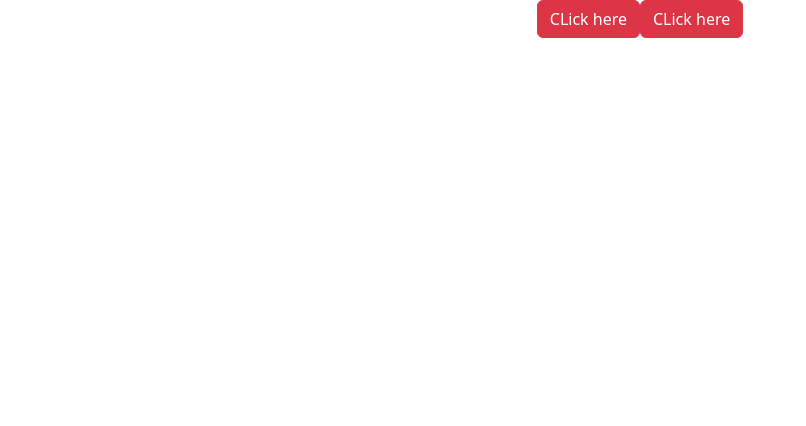
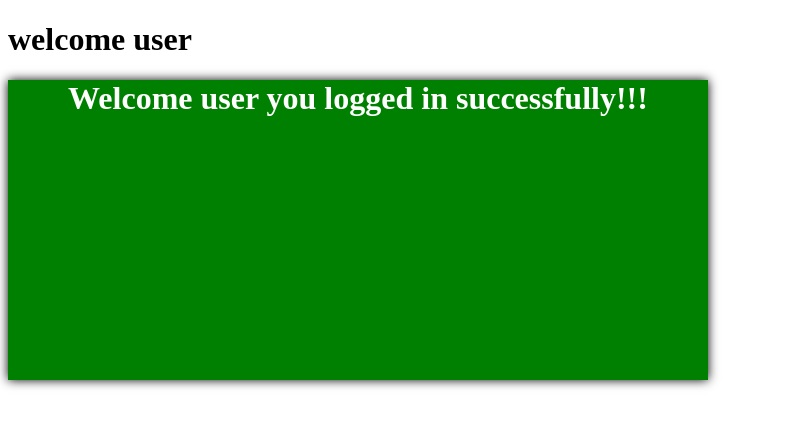
Before and after one commit to Pavan7355/React-Class-Batch2-Jfs-and-Pfs, a React (Create React App) app: page / in a window 1280 px wide. Shown: the top 426 px of the page, without its empty margins (0-806 px from the left). Built offline with nearby package versions, Linux system fonts and the light colour scheme.

Commit message:
react conditional rendering

```diff
--- a/src/App.js
+++ b/src/App.js
@@ -1,15 +1,22 @@
 import React from 'react'
-
-import 'bootstrap/dist/css/bootstrap.min.css';
+// import Example1 from './ConditionalRendering/Example1';
+// import Logout from './ConditionalRendering/Logout';
+// import Login from './ConditionalRendering/Login';
+import Example2 from './ConditionalRendering/Example2';
+import Example3 from './ConditionalRendering/Example3';
+import Example4 from './ConditionalRendering/Example4';
+import Example5 from './ConditionalRendering/Example5';
 
 function App() {
 
   return (
 <>
-<center>
-<button className='btn btn-danger'>CLick here</button>
-<button className='btn btn-danger'>CLick here</button>
-</center>
+{/* <Example1 name="Viart" isloggedIn={false}/>
+<Example1 name="Sachin" isloggedIn={true}/> */}
+{/* <Example2  isloggedIn={false}/> */}
+{/* <Example3 isloggedIn={false}/> */}
+{/* <Example4 isloggedIn={true}/> */}
+<Example5 booleanValue={true}/>
 </>
   );
 }
--- /dev/null
+++ b/src/ConditionalRendering/Example1.js
@@ -0,0 +1,14 @@
+//condtionally rendering elements in react
+
+import React from 'react'
+
+function Example1(pros) {
+ if(pros.isloggedIn){
+    return <h1>Welcome user {pros.name} </h1>
+ }
+ else{
+    return <h1>Please log in again!!</h1>
+ }
+}
+
+export default Example1
--- /dev/null
+++ b/src/ConditionalRendering/Example2.js
@@ -0,0 +1,14 @@
+import React from 'react'
+import Login from './Login'
+import Logout from './Logout'
+
+function Example2(props) {
+ if(props.isloggedIn){
+    return  <Login/>
+ }
+ else{
+    return <Logout/>
+ }
+}
+
+export default Example2
--- /dev/null
+++ b/src/ConditionalRendering/Example3.js
@@ -0,0 +1,14 @@
+import React from 'react'
+
+function Example3(props) {
+ const welcomeMSg=<h1 style={{color:"green",fontSize:"x-large",
+    textAlign:"center"
+ }}>Welcome user </h1>
+ const loginMSg=<h1 style={{color:"red",fontSize:"x-large",
+    textAlign:"center"
+ }}>Please Login!! </h1>
+
+ return (props.isloggedIn? welcomeMSg:loginMSg)
+}
+
+export default Example3
--- /dev/null
+++ b/src/ConditionalRendering/Example4.js
@@ -0,0 +1,9 @@
+import React from 'react'
+import Login from './Login'
+import Logout from './Logout'
+
+function Example4(pros) {
+ return (pros.isloggedIn?<Login/>:<Logout/>)
+}
+
+export default Example4
--- /dev/null
+++ b/src/ConditionalRendering/Example5.js
@@ -0,0 +1,13 @@
+import React from 'react'
+import Login from './Login'
+
+function Example5(props) {
+  return (
+    <div>
+      {props.booleanValue &&<h1> welcome user</h1>}
+    {props.booleanValue && <Login/>}
+    </div>
+  )
+}
+
+export default Example5
--- /dev/null
+++ b/src/ConditionalRendering/Login.js
@@ -0,0 +1,16 @@
+import React from 'react'
+
+function Login() {
+  return (
+    <>
+        <div style={{boxShadow:"0px 0px 10px black",
+      height:"300px",width:"700px",textAlign:"center",
+      backgroundColor:"green",color:"white"
+      }}>
+        <h1>Welcome user you logged in successfully!!!</h1>
+      </div>
+    </>
+  )
+}
+
+export default Login
--- /dev/null
+++ b/src/ConditionalRendering/Logout.js
@@ -0,0 +1,16 @@
+import React from 'react'
+
+function Logout() {
+  return (
+    <>
+      <div style={{boxShadow:"0px 0px 10px black",
+      height:"300px",width:"700px",textAlign:"center",
+      backgroundColor:"red",color:"white"
+      }}>
+        <h1>Welcome guest login again!!!</h1>
+      </div>
+    </>
+  )
+}
+
+export default Logout
```
